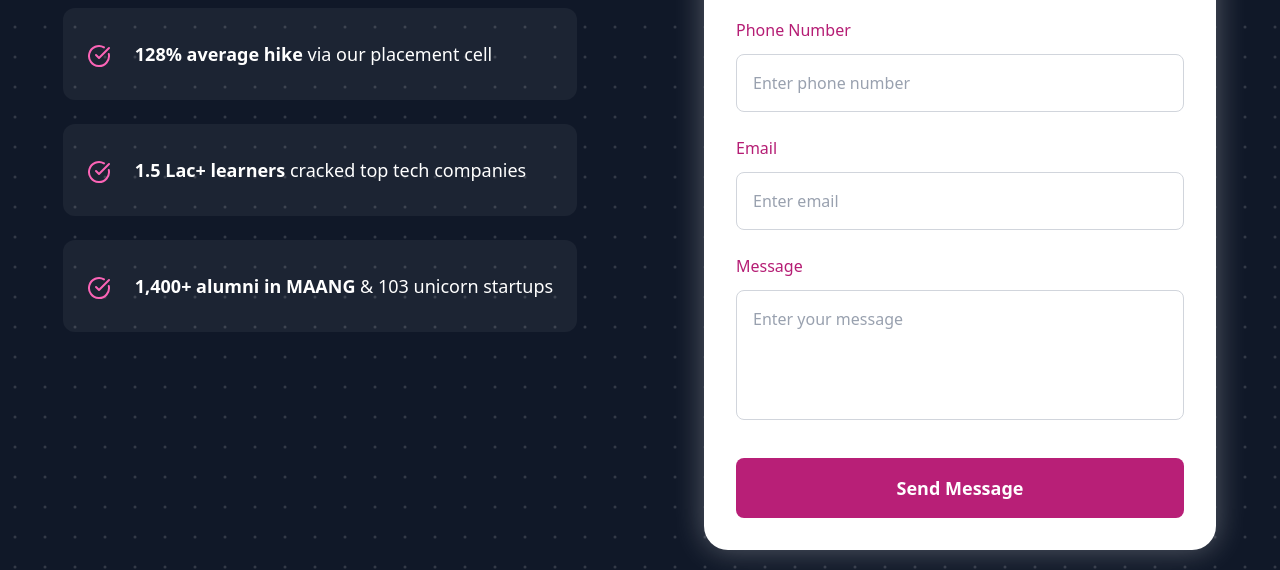
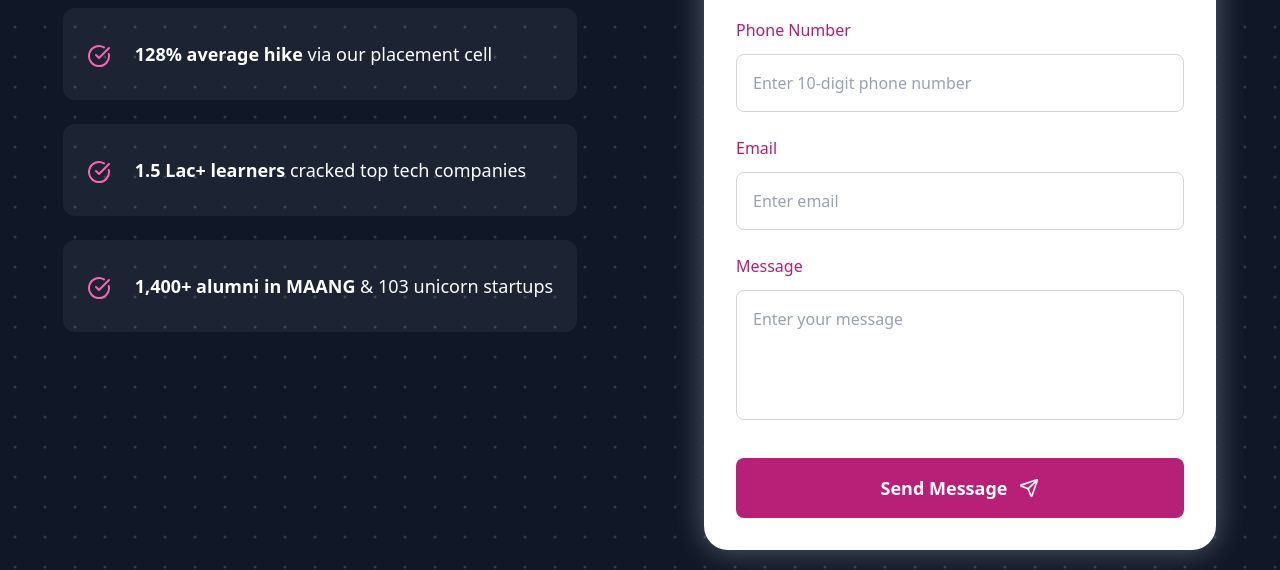
Before and after one commit to adityabhat09/Job-Bootcamp, a React (Vite) app in the folder my-app/: page / in a window 1280 px wide. Shown: the part 348-918 px from the top of the page. Built offline with nearby package versions, Linux system fonts and the light colour scheme; no server answers.

Commit message:
hero emailjs integration

```diff
--- a/my-app/src/pages/home/Hero.jsx
+++ b/my-app/src/pages/home/Hero.jsx
@@ -1,15 +1,95 @@
-import React from 'react';
-import { CheckCircle } from 'lucide-react';
-import DottedBackground from '../../components/DottedBackground'
+import React, { useState, useRef } from 'react';
+import emailjs from '@emailjs/browser';
+import { CheckCircle, Send, Loader, AlertTriangle } from 'lucide-react';
+import DottedBackground from '../../components/DottedBackground';
+
+// This is a placeholder for your DottedBackground component.
+// Make sure this file exists in the correct directory.
+
+
 
 const Hero = () => {
+    // --- State Management & Refs for the Form ---
+    const form = useRef();
+    const [formData, setFormData] = useState({
+        name: '',
+        email: '',
+        phone: '',
+        message: '',
+    });
+    const [errors, setErrors] = useState({});
+    const [status, setStatus] = useState('idle'); // 'idle', 'sending', 'success', 'error'
+
+    // --- EmailJS Configuration ---
+    // Using the same credentials you provided earlier
+    const SERVICE_ID = 'service_opmzybd';
+    const TEMPLATE_ID = 'template_wv116ka';
+    const PUBLIC_KEY = 'zL-QIZHE2XqwI-1MF';
+
+    // --- Form Validation ---
+    const validate = () => {
+        let tempErrors = {};
+        if (!formData.name.trim()) tempErrors.name = 'Name is required.';
+        if (!formData.email.trim()) {
+            tempErrors.email = 'Email is required.';
+        } else if (!/\S+@\S+\.\S+/.test(formData.email)) {
+            tempErrors.email = 'Email is invalid.';
+        }
+        if (!formData.phone.trim()) {
+            tempErrors.phone = 'Phone number is required.';
+        } else if (!/^\d{10}$/.test(formData.phone)) {
+            tempErrors.phone = 'Phone number must be 10 digits.';
+        }
+        if (!formData.message.trim()) tempErrors.message = 'Message is required.';
+
+        setErrors(tempErrors);
+        return Object.keys(tempErrors).length === 0;
+    };
+
+    // --- Input Change Handler ---
+    const handleChange = (e) => {
+        const { name, value } = e.target;
+        setFormData({ ...formData, [name]: value });
+    };
+
+    // --- Form Submission Handler ---
+    const handleSubmit = (e) => {
+        e.preventDefault();
+        if (!validate()) {
+            return;
+        }
+
+        setStatus('sending');
+        setErrors({});
+
+        // --- Prepare Template Parameters ---
+        // We add a source identifier to the message
+        const templateParams = {
+            name: formData.name,
+            email: formData.email,
+            phone: formData.phone,
+            message: `Reaching out from the Job Bootcamp page.\n${formData.message}`,
+        };
+
+        // --- Send Email via EmailJS ---
+        emailjs.send(SERVICE_ID, TEMPLATE_ID, templateParams, PUBLIC_KEY)
+            .then((response) => {
+                console.log('SUCCESS!', response.status, response.text);
+                setStatus('success');
+                setFormData({ name: '', email: '', phone: '', message: '' }); // Clear form
+                setTimeout(() => setStatus('idle'), 5000); // Reset after 5 seconds
+            }, (err) => {
+                console.error('FAILED...', err);
+                setStatus('error');
+                setTimeout(() => setStatus('idle'), 5000); // Reset after 5 seconds
+            });
+    };
+
     return (
         <DottedBackground className="h-full pb-8 bg-gray-900" >
-            {/* ✅ Changed to flex-col for mobile, md:flex-row for desktop */}
             <div className="pt-28 flex h-full flex-col md:flex-row" id="contact">
 
                 {/* Left Column */}
-                {/* ✅ Changed to w-full on mobile, md:w-1/2 on desktop. Adjusted padding. */}
                 <div className="w-full md:w-1/2 h-full flex items-center justify-center px-6 md:px-12">
                     <div className="max-w-3xl text-left space-y-8">
                         <p className="text-pink-400 font-medium text-lg">Restricted by opportunities?</p>
@@ -20,23 +100,18 @@ const Hero = () => {
 
                         {/* Points Section */}
                         <div className="space-y-6 pt-8">
-                            {/* Point 1 */}
                             <div className="flex items-start gap-6 bg-white/5 px-6 py-8 rounded-xl">
                                 <CheckCircle className="text-pink-400 w-6 h-6 mt-1 flex-shrink-0" />
                                 <p className="text-white text-lg">
                                     <span className="font-semibold">128% average hike</span> via our placement cell
                                 </p>
                             </div>
-
-                            {/* Point 2 */}
                             <div className="flex items-start gap-6 bg-white/5 px-6 py-8 rounded-xl">
                                 <CheckCircle className="text-pink-400 w-6 h-6 mt-1 flex-shrink-0" />
                                 <p className="text-white text-lg">
                                     <span className="font-semibold">1.5 Lac+ learners</span> cracked top tech companies
                                 </p>
                             </div>
-
-                            {/* Point 3 */}
                             <div className="flex items-start gap-6 bg-white/5 px-6 py-8 rounded-xl">
                                 <CheckCircle className="text-pink-400 w-6 h-6 mt-1 flex-shrink-0" />
                                 <p className="text-white text-lg">
@@ -50,10 +125,10 @@ const Hero = () => {
                 {/* ---------------------------------------------------- */}
 
                 {/* Right Column (Form) */}
-                {/* ✅ Changed to w-full on mobile, md:w-1/2 on desktop. Adjusted padding and added top margin for mobile. */}
                 <div className="w-full md:w-1/2 h-full flex items-center justify-center px-6 md:px-8 mt-16 md:mt-0">
                     <div className="w-full max-w-lg">
-                        <form className="bg-white rounded-3xl p-8 shadow-[0_0_30px_rgba(255,255,255,0.3)]">
+                        {/* --- UPDATED FORM TAG --- */}
+                        <form ref={form} onSubmit={handleSubmit} noValidate className="bg-white rounded-3xl p-8 shadow-[0_0_30px_rgba(255,255,255,0.3)]">
                             <h2 className="text-sm text-gray-500 pb-4">Let's find the right course for you</h2>
                             <h2 className="text-3xl font-bold text-gray-900 mb-8">Contact Us</h2>
 
@@ -62,9 +137,13 @@ const Hero = () => {
                                 <label className="block text-base font-medium text-[#B51D74] mb-3">Name</label>
                                 <input
                                     type="text"
+                                    name="name" // Added name attribute
                                     placeholder="Enter name"
-                                    className="w-full p-4 border border-gray-300 rounded-lg placeholder-gray-400 text-base"
+                                    value={formData.name} // Controlled component
+                                    onChange={handleChange} // Handle changes
+                                    className={`w-full p-4 border rounded-lg placeholder-gray-400 text-base ${errors.name ? 'border-red-500' : 'border-gray-300'}`}
                                 />
+                                {errors.name && <p className="mt-1 text-xs text-red-500">{errors.name}</p>}
                             </div>
 
                             {/* Phone Number Field */}
@@ -72,9 +151,13 @@ const Hero = () => {
                                 <label className="block text-base font-medium text-[#B51D74] mb-3">Phone Number</label>
                                 <input
                                     type="tel"
-                                    placeholder="Enter phone number"
-                                    className="w-full p-4 border border-gray-300 rounded-lg placeholder-gray-400 text-base"
+                                    name="phone" // Added name attribute
+                                    placeholder="Enter 10-digit phone number"
+                                    value={formData.phone} // Controlled component
+                                    onChange={handleChange} // Handle changes
+                                    className={`w-full p-4 border rounded-lg placeholder-gray-400 text-base ${errors.phone ? 'border-red-500' : 'border-gray-300'}`}
                                 />
+                                {errors.phone && <p className="mt-1 text-xs text-red-500">{errors.phone}</p>}
                             </div>
 
                             {/* Email Field */}
@@ -82,25 +165,61 @@ const Hero = () => {
                                 <label className="block text-base font-medium text-[#B51D74] mb-3">Email</label>
                                 <input
                                     type="email"
+                                    name="email" // Added name attribute
                                     placeholder="Enter email"
-                                    className="w-full p-4 border border-gray-300 rounded-lg placeholder-gray-400 text-base"
+                                    value={formData.email} // Controlled component
+                                    onChange={handleChange} // Handle changes
+                                    className={`w-full p-4 border rounded-lg placeholder-gray-400 text-base ${errors.email ? 'border-red-500' : 'border-gray-300'}`}
                                 />
+                                {errors.email && <p className="mt-1 text-xs text-red-500">{errors.email}</p>}
                             </div>
 
                             {/* Message Field */}
                             <div className="mb-8">
                                 <label className="block text-base font-medium text-[#B51D74] mb-3">Message</label>
                                 <textarea
+                                    name="message" // Added name attribute
                                     placeholder="Enter your message"
                                     rows="4"
-                                    className="w-full p-4 border border-gray-300 rounded-lg placeholder-gray-400 text-base resize-none"
+                                    value={formData.message} // Controlled component
+                                    onChange={handleChange} // Handle changes
+                                    className={`w-full p-4 border rounded-lg placeholder-gray-400 text-base resize-none ${errors.message ? 'border-red-500' : 'border-gray-300'}`}
                                 ></textarea>
+                                {errors.message && <p className="mt-1 text-xs text-red-500">{errors.message}</p>}
                             </div>
 
                             {/* Submit Button */}
-                            <button className="w-full bg-[#B81F77] hover:bg-[#9F1A65] text-white font-semibold py-4 px-8 rounded-lg transition-colors text-lg">
-                                Send Message
+                            <button
+                                type="submit"
+                                disabled={status === 'sending'}
+                                className="w-full bg-[#B81F77] hover:bg-[#9F1A65] text-white font-semibold py-4 px-8 rounded-lg transition-colors text-lg flex items-center justify-center disabled:bg-gray-400 disabled:cursor-not-allowed"
+                            >
+                                {status === 'sending' ? (
+                                    <>
+                                        <Loader className="animate-spin mr-3 h-5 w-5" />
+                                        Sending...
+                                    </>
+                                ) : (
+                                    <>
+                                        Send Message
+                                        <Send className="ml-3 h-5 w-5" />
+                                    </>
+                                )}
                             </button>
+
+                            {/* --- Status Messages --- */}
+                            {status === 'success' && (
+                                <div className="mt-4 flex items-center text-green-600">
+                                    <CheckCircle className="h-5 w-5 mr-2" />
+                                    <p>Message sent successfully!</p>
+                                </div>
+                            )}
+                            {status === 'error' && (
+                                <div className="mt-4 flex items-center text-red-600">
+                                    <AlertTriangle className="h-5 w-5 mr-2" />
+                                    <p>Failed to send message. Please try again.</p>
+                                </div>
+                            )}
                         </form>
                     </div>
                 </div>
```
